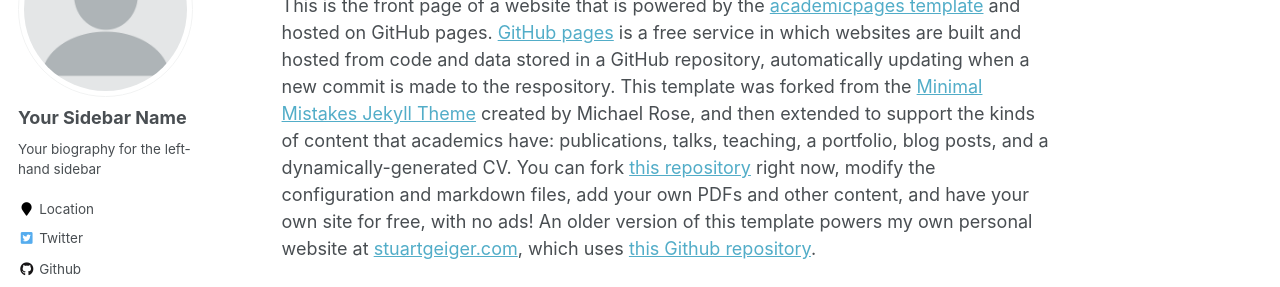
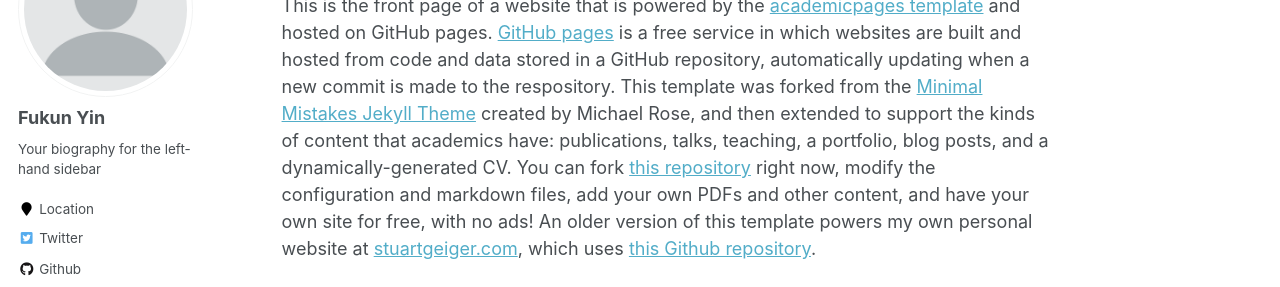
Before and after one commit to fukunyin/fukunyin.github.io, a Jekyll site: the page built from _pages/about.md, in a window 1280 px wide. Shown: the part 196-483 px from the top of the page. Built offline with Jekyll 4.4.1, drawn with Linux system fonts in a browser that asks for light colours; some web fonts are replaced.

Commit message:
Update _config.yml

```diff
--- a/_config.yml
+++ b/_config.yml
@@ -80,7 +80,7 @@ analytics:
 
 # Site Author
 author:
-  name             : "Your Sidebar Name"
+  name             : "Fukun Yin"
   avatar           : "profile.png"
   bio              : "Your biography for the left-hand sidebar"
   location         : "Location"
```
